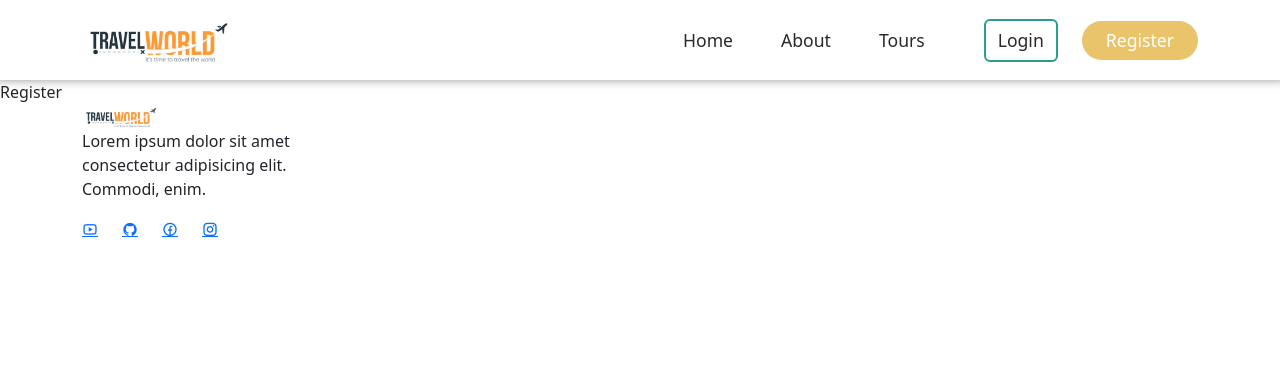
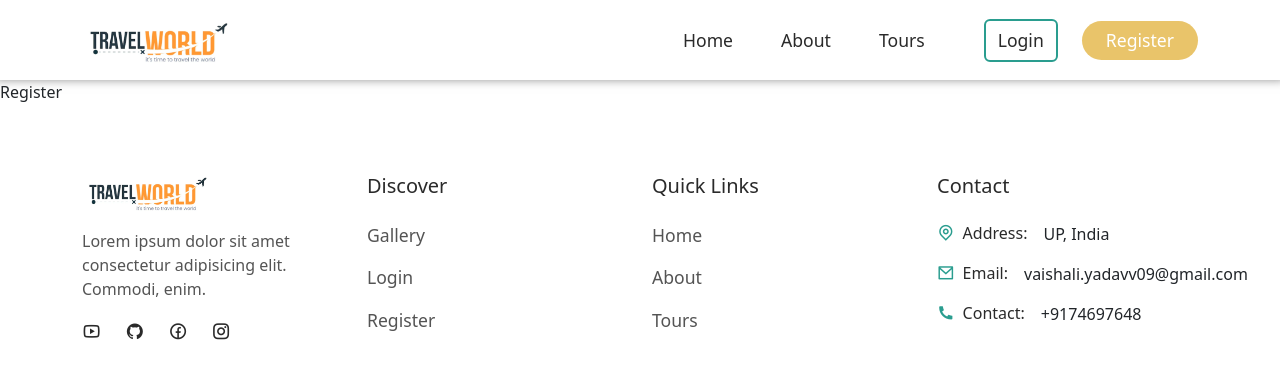
Before and after one commit to Vaishaliyadavv/Jetsetgo, a React (Create React App) app in the folder frontend/: page /register in a window 1280 px wide. Shown: the top 378 px of the page. Built offline with nearby package versions, Linux system fonts and the light colour scheme; a web font is replaced by a local one.

Commit message:
home page completed

```diff
--- a/frontend/src/components/Footer/Footer.jsx
+++ b/frontend/src/components/Footer/Footer.jsx
@@ -35,6 +35,7 @@ const quickLinks2 = [
 ];
 
 const Footer = () => {
+
   return (
     <footer className="footer">
       <Container>
@@ -76,6 +77,69 @@ const Footer = () => {
           </div>
           </Col>
 
+          <Col lg="3">
+            <h5 className="footer_link-title">Discover</h5>
+            <ListGroup className="footer_quick-links">
+              {quickLinks2.map((item, index) => (
+                <ListGroupItem key={index} className="ps-0 border-0">
+                  <Link to={item.path}>{item.display}</Link>
+                </ListGroupItem>
+              ))}
+            </ListGroup>
+          </Col>
+
+
+          <Col lg="3">
+            <h5 className="footer_link-title">Quick Links</h5>
+            <ListGroup className="footer_quick-links">
+              {quickLinks.map((item, index) => (
+                <ListGroupItem key={index} className="ps-0 border-0">
+                  <Link to={item.path}>{item.display}</Link>
+                </ListGroupItem>
+              ))}
+            </ListGroup>
+          </Col>
+
+
+
+          <Col lg="3">
+          <h5 className="footer_link-title">Contact</h5>
+
+          <ListGroup className="footer_quick-links">
+              <ListGroupItem className="ps-0 border-0 d-flex align-items-center gap-3">
+                <h6 className="mb-0 d-flex align-items-center gap-2">
+                  <span>
+                    <i className="ri-map-pin-line"></i>
+                  </span>
+                  Address:
+                </h6>
+                <p className="mb-0">UP, India</p>
+              </ListGroupItem>
+
+
+              <ListGroupItem className="ps-0 border-0 d-flex align-items-center gap-3">
+                <h6 className="mb-0 d-flex align-items-center gap-2">
+                  <span>
+                    <i className="ri-mail-line"></i>
+                  </span>
+                  Email:
+                </h6>
+                <p className="mb-0">vaishali.yadavv09@gmail.com</p>
+              </ListGroupItem>
+
+
+              <ListGroupItem className="ps-0 border-0 d-flex align-items-center gap-3">
+                <h6 className="mb-0 d-flex align-items-center gap-2">
+                  <span>
+                    <i className="ri-phone-fill"></i>
+                  </span>
+                  Contact:
+                </h6>
+                <p className="mb-0">+9174697648 </p>
+              </ListGroupItem>
+            </ListGroup>
+          </Col>
+
         </Row>
       </Container>
     </footer>
--- a/frontend/src/components/Footer/footer.css
+++ b/frontend/src/components/Footer/footer.css
@@ -0,0 +1,34 @@
+.footer {
+    padding-top: 70px;
+    padding-bottom: 30px;
+}
+
+.footer .logo img {
+    width: 50%;
+    margin-bottom: 1rem;
+}
+
+.footer .logo p {
+    color: var(--text-color);
+}
+
+.social_links span a {
+    text-decoration: none;
+    color: var(--heading-color);
+    font-size: 1.2rem;
+}
+
+.footer_link-title {
+    color: var(--heading-color);
+    margin-bottom: 1rem;
+}
+.footer_quick-links li a {
+    text-decoration: none;
+    color: var(--text-color);
+    font-size: 1.1rem;
+}
+
+.footer_quick-links h6 span i {
+    color: var(--secondary-color);
+    font-size: 1.1rem;
+}
--- a/frontend/src/components/Header/Header.jsx
+++ b/frontend/src/components/Header/Header.jsx
@@ -1,4 +1,4 @@
-import React from 'react'
+import React, {useRef,useEffect} from 'react'
 import {Container,Row,Button} from 'reactstrap'
 import {NavLink,Link} from 'react-router-dom'
 import logo from '../../assets/images/logo.png'
@@ -21,7 +21,28 @@ const nav_links=[
 ]
 
 const Header = () => {
-  return <header className="header">
+
+  const headerRef = useRef(null)
+
+  const stickyHeaderFunc = () => {
+    window.addEventListener('scroll', () => {
+      if (
+        document.body.scrollTop > 80 ||
+        document.documentElement.scrollTop > 80
+      ) {
+        headerRef.current.classList.add('sticky__header');
+      } else {
+        headerRef.current.classList.remove('sticky__header');
+      }
+    });
+  };
+
+  useEffect(()=> {
+    stickyHeaderFunc()
+    return window.removeEventListener('scroll',stickyHeaderFunc)
+  })
+
+  return <header className="header" ref={headerRef}>
     <Container>
       <Row>
         <div className="nav__wrapper d-flex align-items-center justify-content-between">
```
Also changed, not shown: frontend/src/shared/CommonSection.jsx (added).
